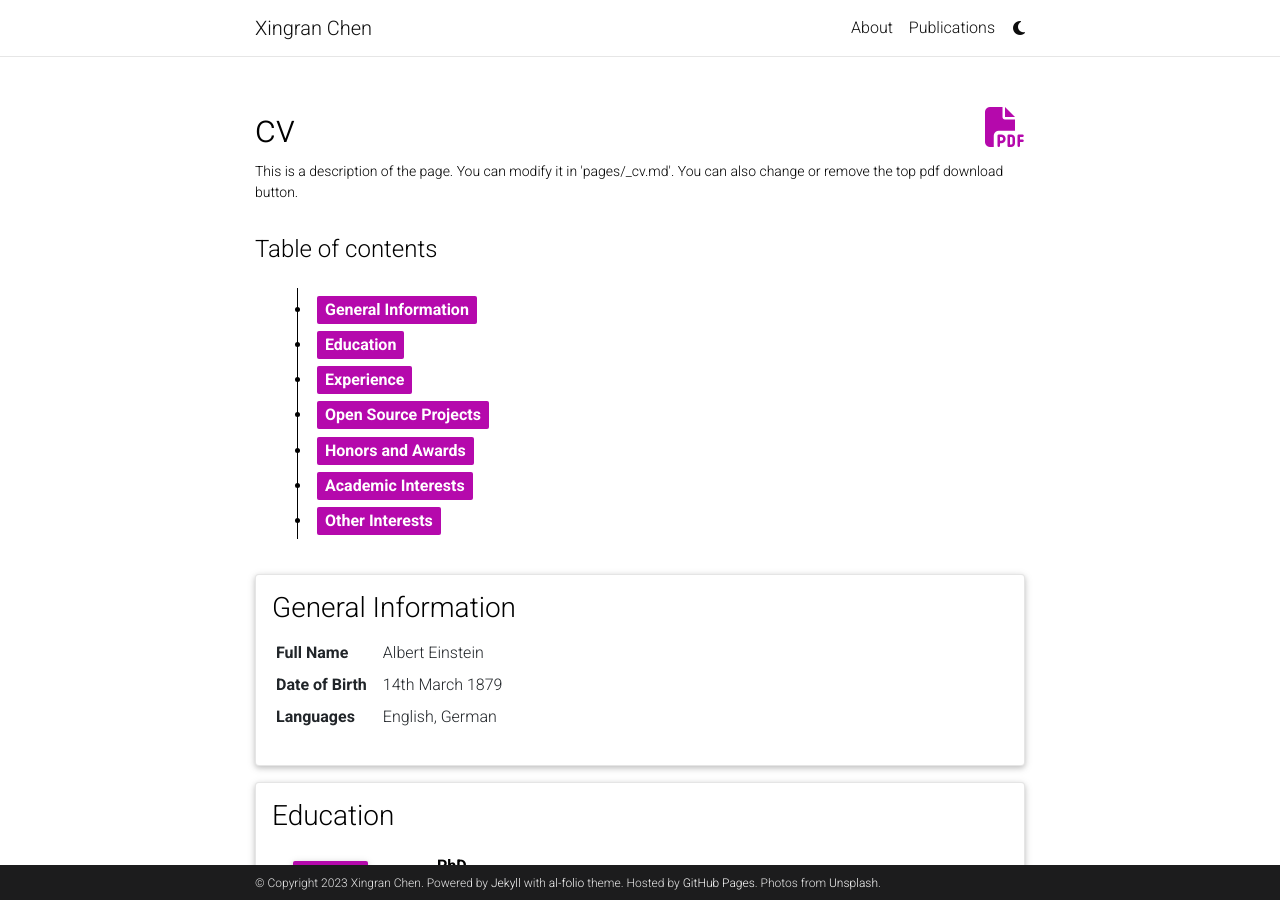
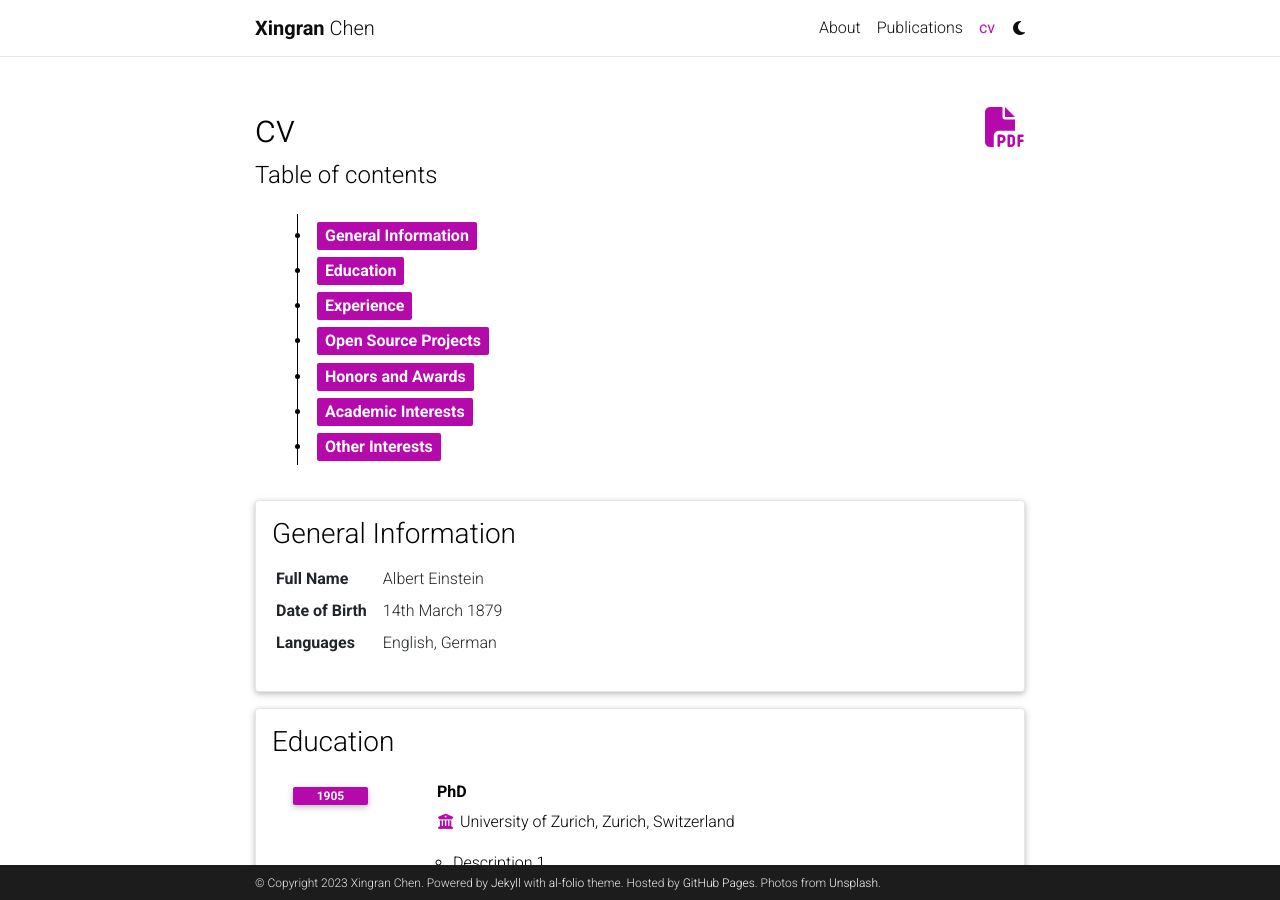
Before and after one commit to chenxran/chenxran.github.io, a Jekyll site: the page built from _pages/cv.md, in a window 1280 px wide and 900 px high. Built offline with Jekyll 4.4.1, drawn with Linux system fonts in a browser that asks for light colours; comment, search, counter and statistics services are not loaded; a style sheet for code colours, icons or effects is not loaded; some of the changed lines change nothing that is shown.

Commit message:
add logo / cv

```diff
--- a/_config.yml
+++ b/_config.yml
@@ -2,7 +2,7 @@
 # Site settings
 # -----------------------------------------------------------------------------
 
-title: Xingran Chen # the website title (if blank, full name will be used instead)
+title: blank # the website title (if blank, full name will be used instead)
 first_name: Xingran
 middle_name:
 last_name: Chen
@@ -16,7 +16,7 @@
 keywords: jekyll, jekyll-theme, academic-website, portfolio-website  # add your own keywords or leave empty
 
 lang: en # the language of your site (for example: en, fr, cn, ru, etc.)
-icon: ⚛️  # the emoji used as the favicon (alternatively, provide image name in /assets/img/)
+icon: /assets/logo  # the emoji used as the favicon (alternatively, provide image name in /assets/img/)
 
 url: https://chenxran.github.io # the base hostname & protocol for your site
 baseurl: # the subpath of your site, e.g. /blog/
--- a/_pages/cv.md
+++ b/_pages/cv.md
@@ -2,8 +2,8 @@
 layout: cv
 permalink: /cv/
 title: cv
-nav: false
+nav: true
 nav_order: 4
-cv_pdf: example_pdf.pdf
-description: This is a description of the page. You can modify it in 'pages/_cv.md'. You can also change or remove the top pdf download button.
+cv_pdf: CV_July_2023.pdf
+# description: This is a description of the page. You can modify it in 'pages/_cv.md'. You can also change or remove the top pdf download button.
 ---
```
Also changed, not shown: assets/logo.jpg (added), 1 other file.
